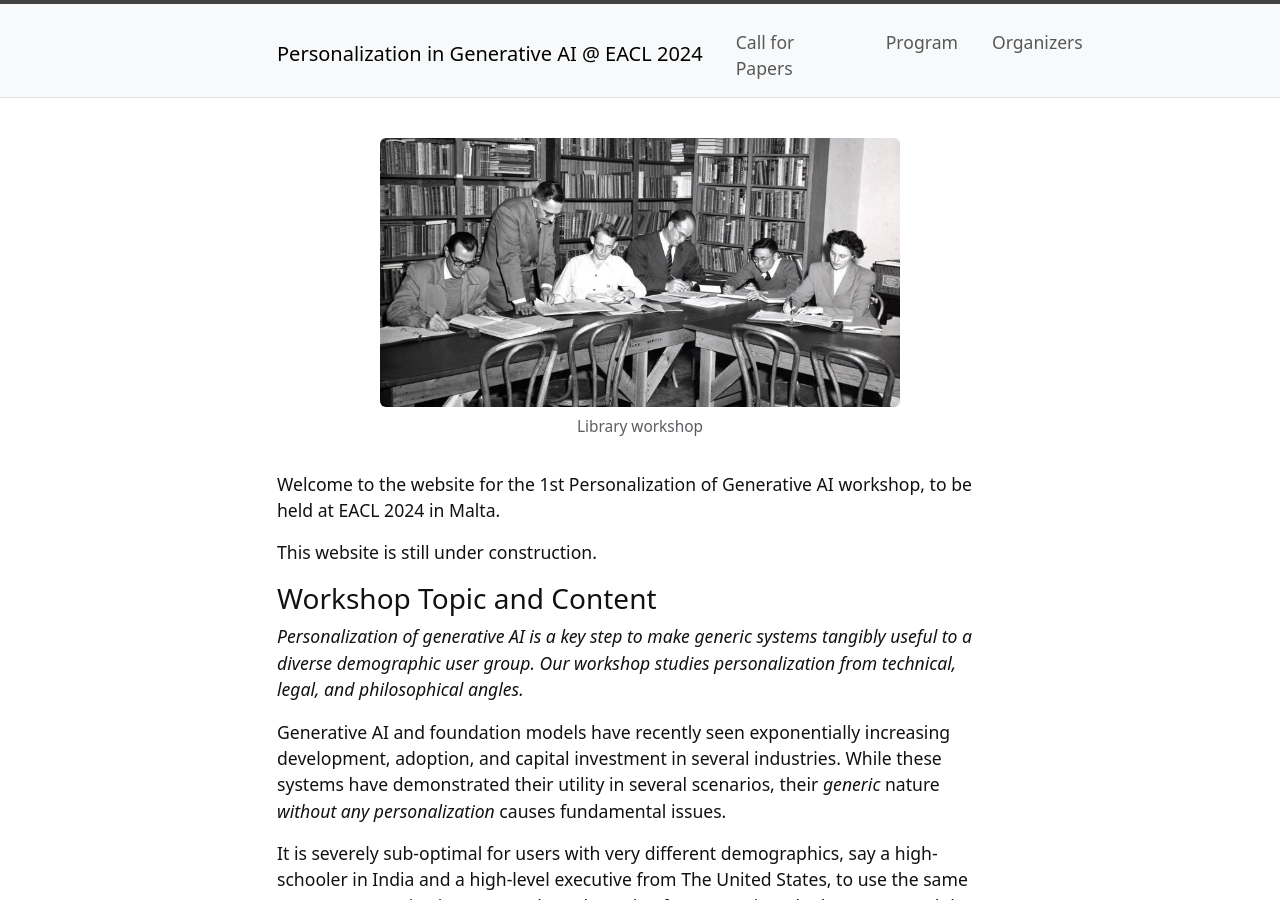
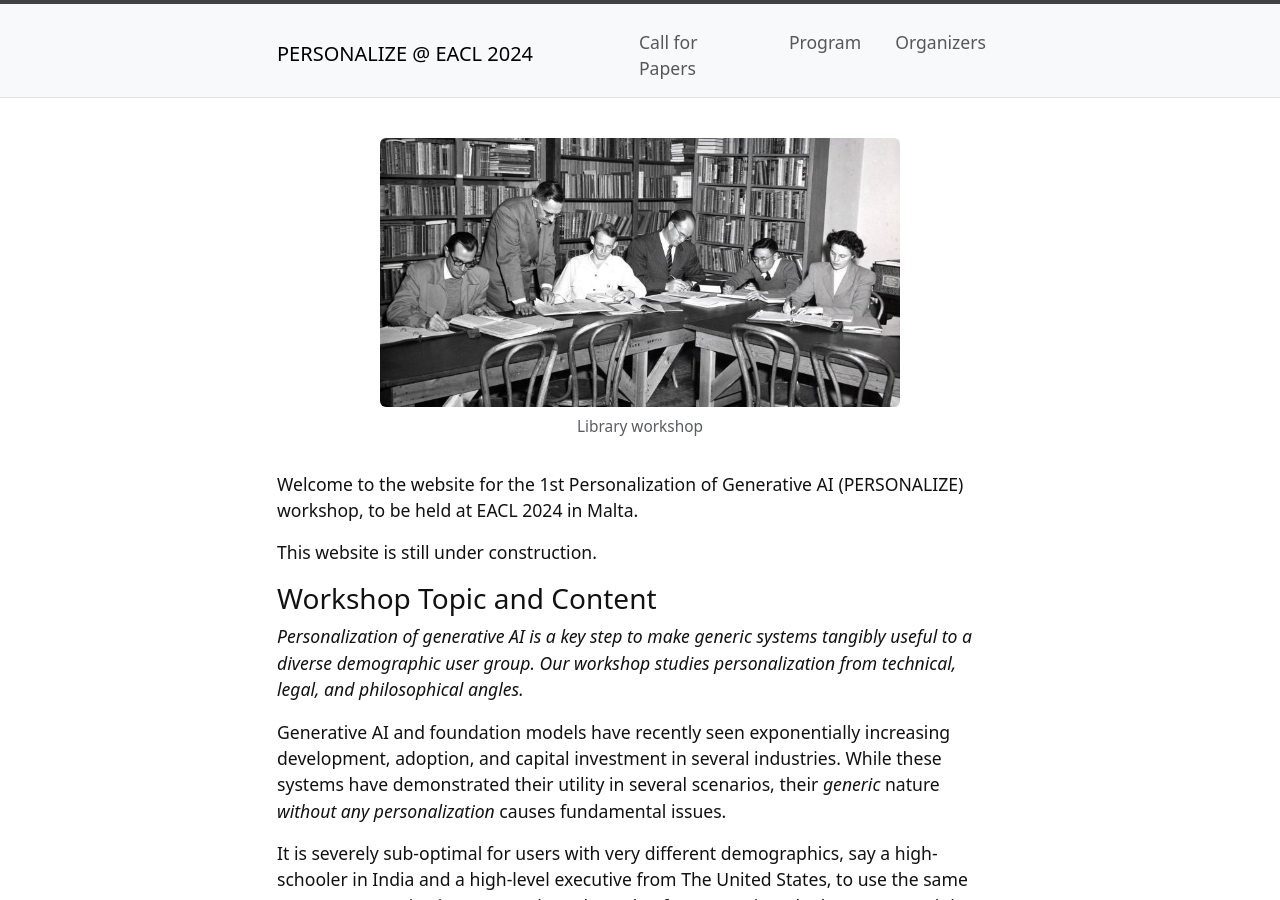
Before and after one commit to genpersonalization/genpersonalization.github.io, a Jekyll site: the page built from index.md, in a window 1280 px wide and 900 px high. Built offline with Jekyll 4.4.1, drawn with Linux system fonts in a browser that asks for light colours; some of the changed text lies outside the part shown.

Commit message:
config and index update

```diff
--- a/_config.yml
+++ b/_config.yml
@@ -10,7 +10,7 @@
 # SITE SETTINGS
 #
 # title appears in the header
-title: Personalization in Generative AI @ EACL 2024
+title: PERSONALIZE @ EACL 2024
 # title-icon appears in the header to give some pizazz (leave blank for none)
 # choose from Bootstrap Icons in _includes/bootstrap-icons
 # find names on https://icons.getbootstrap.com/
--- a/index.md
+++ b/index.md
@@ -7,7 +7,7 @@ layout: page
 
 {% include figure.html img="uidaho-workshop.jpg" alt="intro image here" caption="Library workshop" width="75%" %}
 
-Welcome to the website for the 1st Personalization of Generative AI workshop, to be held at EACL 2024 in Malta.
+Welcome to the website for the 1st Personalization of Generative AI (PERSONALIZE) workshop, to be held at EACL 2024 in Malta.
 
 This website is still under construction.
 
```
